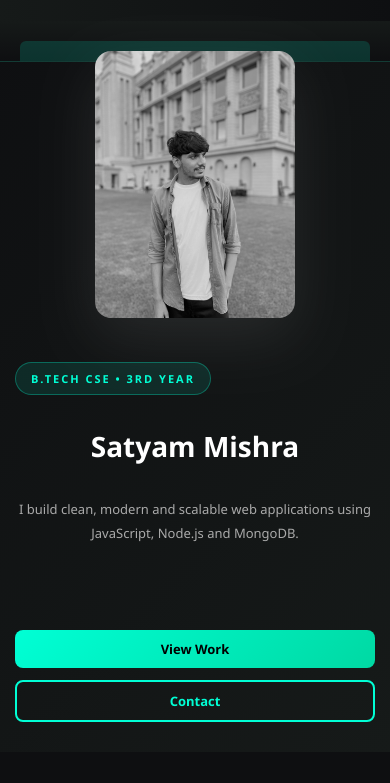
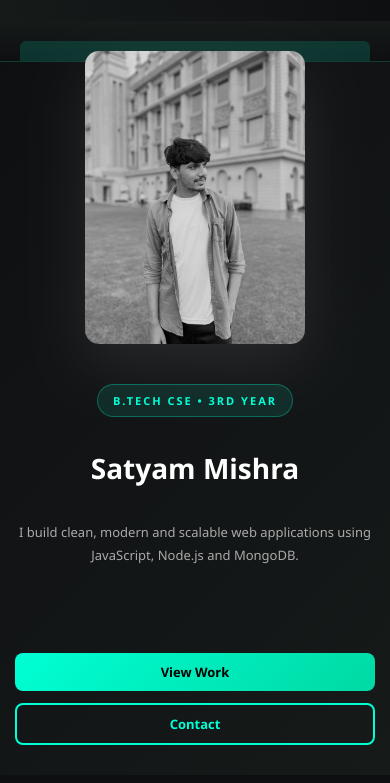
Before and after one commit to Satyam7703/portfolio-website, a website: page public/index.html in a window 390 px wide. Shown: the part 49-832 px from the top of the page. Drawn offline with Linux system fonts and the light colour scheme.

Commit message:
Mobile responsive fix

```diff
--- a/public/index.html
+++ b/public/index.html
@@ -3,6 +3,7 @@
 
 <head>
     <meta charset="UTF-8" />
+    <meta name="viewport" content="width=device-width, initial-scale=1.0">
     <title>TEST DEPLOY-Satyam</title>
     <meta name="viewport" content="width=device-width, initial-scale=1.0" />
     <link rel="stylesheet" href="/style.css" />
--- a/public/style.css
+++ b/public/style.css
@@ -84,7 +84,7 @@ body {
 }
 
 /* Mobile Responsive */
-@media (max-width: 600px) {
+@media (max-width: 768px) {
     .navbar {
         padding: 0 20px;
     }
@@ -1798,3 +1798,93 @@ body {
         font-size: 13px;
     }
 }
+
+* {
+    margin: 0;
+    padding: 0;
+    box-sizing: border-box;
+}
+
+body {
+    overflow-x: hidden;
+}
+
+/* ================= SAFE MOBILE FIXES (ADD ONLY) ================= */
+
+/* Prevent horizontal scroll everywhere */
+html,
+body {
+    max-width: 100%;
+    overflow-x: hidden;
+}
+
+/* HERO IMAGE PERFECT CENTER & FIT */
+.hero-left {
+    display: flex;
+    justify-content: center;
+    align-items: center;
+}
+
+/* Image responsive fix */
+.hero-left img {
+    width: 100%;
+    height: auto;
+    max-height: 70vh;
+    object-fit: cover;
+}
+
+/* Mobile hero alignment */
+@media (max-width: 768px) {
+    .hero {
+        flex-direction: column;
+        text-align: center;
+    }
+
+    .hero-left {
+        max-width: 260px;
+        margin: 0 auto;
+    }
+
+    .hero-right {
+        align-items: center;
+    }
+
+    .hero-right h1 {
+        text-align: center;
+    }
+}
+
+/* Extra small devices */
+@media (max-width: 480px) {
+    .hero-left {
+        max-width: 220px;
+    }
+
+    .hero-left img {
+        border-radius: 14px;
+    }
+}
+
+/* Buttons full width on mobile */
+@media (max-width: 480px) {
+    .hero-buttons {
+        width: 100%;
+    }
+
+    .hero-buttons .btn {
+        width: 100%;
+    }
+}
+
+/* PHOTO PAGE MOBILE FIX */
+.photo-section .photo-item img {
+    object-fit: cover;
+    max-width: 100%;
+}
+
+/* NAVBAR FIX FOR SMALL SCREENS */
+@media (max-width: 480px) {
+    .navbar {
+        width: 100%;
+    }
+}
```
